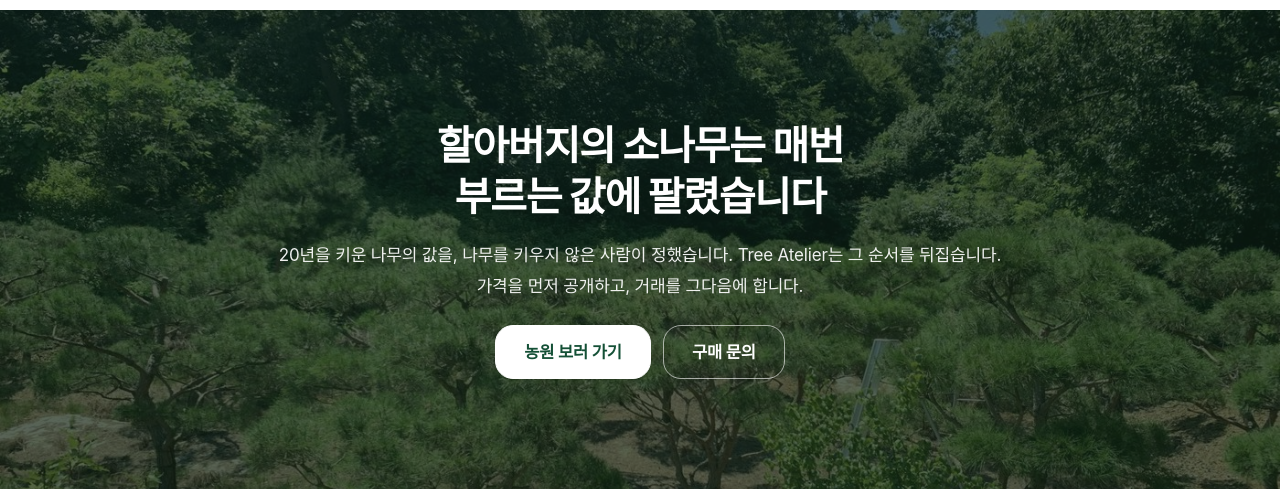
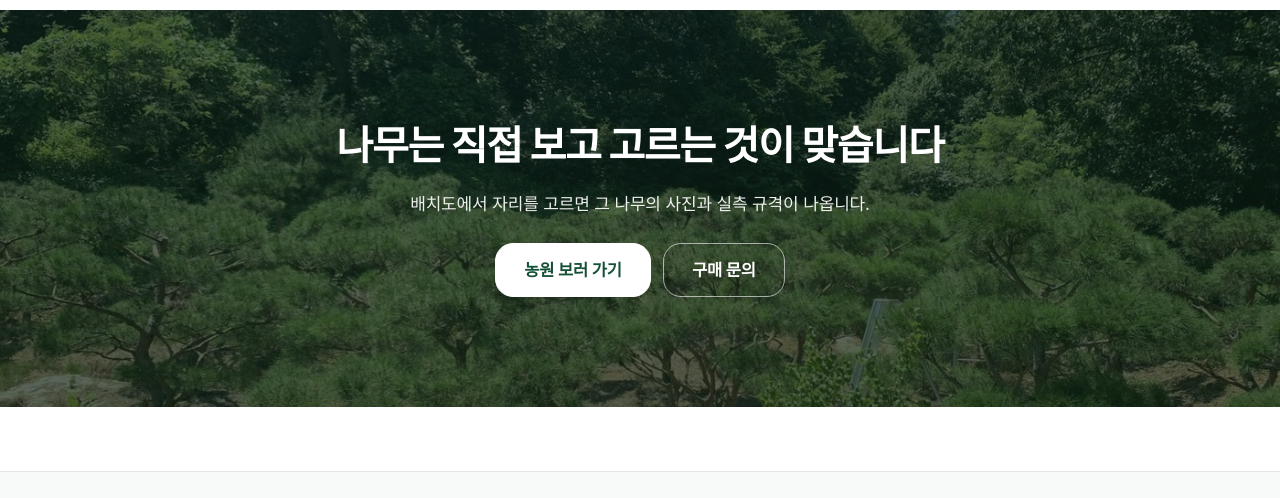
Before and after one commit to Atto1004/tree-atelier, a plain HTML site: page index.html in a window 1280 px wide. Shown: the part 5300-5798 px from the top of the page. Drawn offline with Linux system fonts and the light colour scheme; a web font is replaced by a local one.

Commit message:
홈 마무리 섹션 문구 교체

```diff
--- a/index.html
+++ b/index.html
@@ -455,11 +455,8 @@
   <section class="closing">
     <img src="assets/img/home/closing.jpg" alt="">
     <div class="wrap">
-      <h2>할아버지의 소나무는 매번 부르는 값에 팔렸습니다</h2>
-      <p>
-        20년을 키운 나무의 값을, 나무를 키우지 않은 사람이 정했습니다.
-        Tree Atelier는 그 순서를 뒤집습니다. 가격을 먼저 공개하고, 거래를 그다음에 합니다.
-      </p>
+      <h2>나무는 직접 보고 고르는 것이 맞습니다</h2>
+      <p>배치도에서 자리를 고르면 그 나무의 사진과 실측 규격이 나옵니다.</p>
       <div class="row g3 wrapf mt5" style="justify-content:center">
         <a class="btn btn-primary btn-lg" href="farm.html">농원 보러 가기</a>
         <a class="btn btn-secondary btn-lg" href="inquiry.html">구매 문의</a>
```
